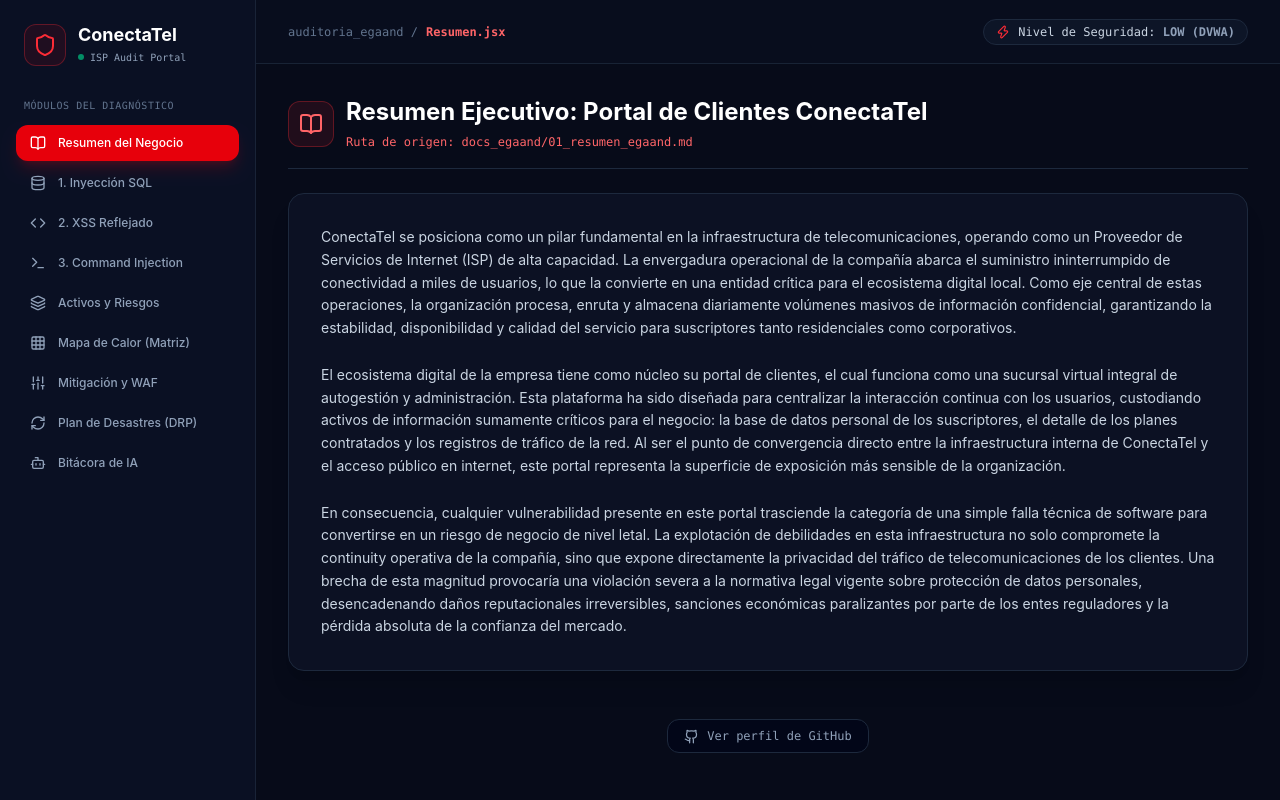
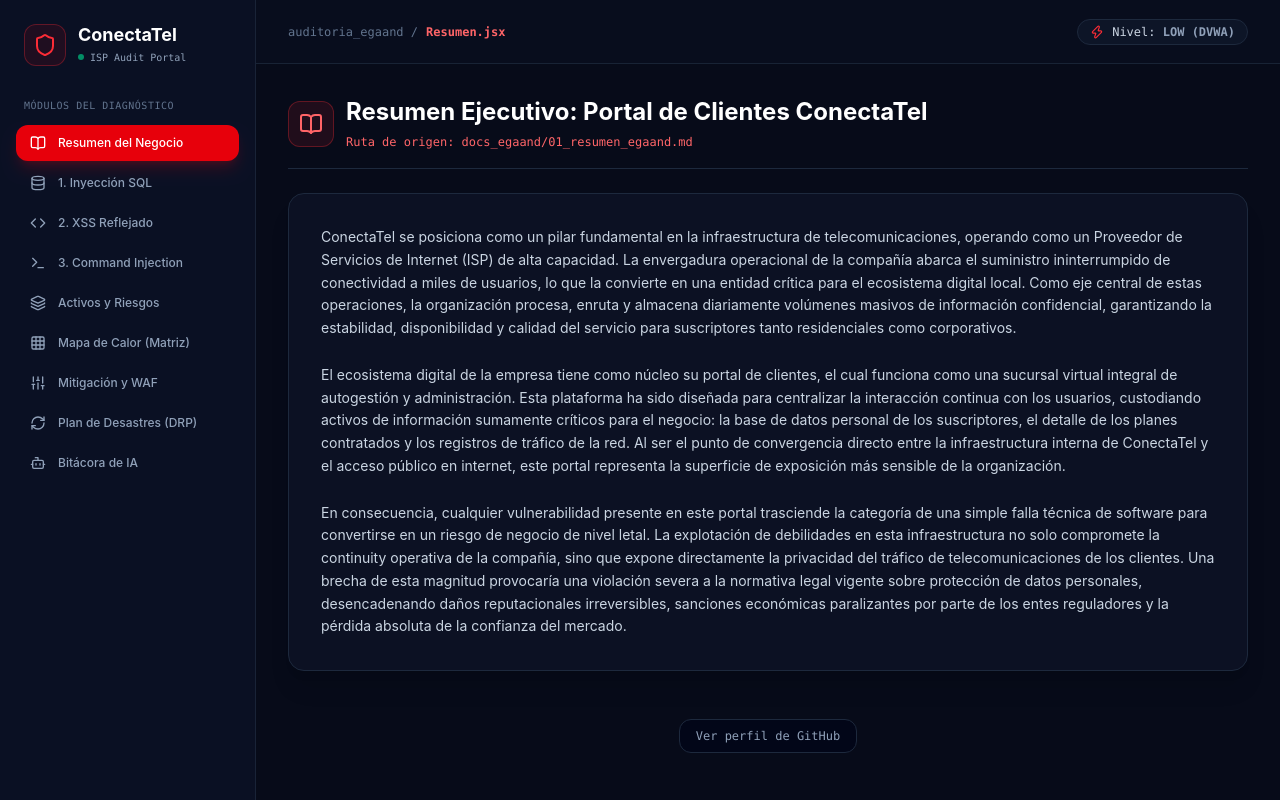
Before and after one commit to andresasd952-design/auditoria_egaand, a React (Vite) app: page / in a window 1280 px wide. Built offline with nearby package versions, Linux system fonts and the light colour scheme.

Commit message:
elimino icono de github del footer y limpio codigo

```diff
--- a/src/App.jsx
+++ b/src/App.jsx
@@ -1,18 +1,5 @@
 import { useState } from "react";
-import {
-  Shield,
-  BookOpen,
-  Database,
-  Code,
-  Terminal,
-  Layers,
-  Grid,
-  Sliders,
-  RefreshCw,
-  Bot,
-  Zap,
-  Github
-} from "lucide-react";
+import { Shield, BookOpen, Database, Code, Terminal, Layers, Grid, Sliders, RefreshCw, Bot, Zap } from "lucide-react";
 
 // Importación de los 9 módulos secundarios
 import Resumen from "./components/Resumen";
@@ -28,7 +15,6 @@ import Prompts from "./components/Prompts";
 export default function App() {
   const [vista, setVista] = useState("resumen");
 
-  // Diccionario maestro de navegación
   const modulos = {
     resumen: { label: "Resumen del Negocio", icon: BookOpen, component: Resumen, file: "Resumen.jsx" },
     sqli: { label: "1. Inyección SQL", icon: Database, component: InyeccionSQL, file: "InyeccionSQL.jsx" },
@@ -45,11 +31,7 @@ export default function App() {
 
   return (
     <div className="flex h-screen bg-[#070b19] text-slate-100 overflow-hidden font-sans">
-
-      {/* ================= BARRA LATERAL IZQUIERDA ================= */}
       <aside className="w-64 bg-[#0a1023] border-r border-slate-800/80 p-4 flex flex-col shrink-0 select-none">
-
-        {/* Cabecera / Marca */}
         <div className="flex items-center gap-3 px-2 mb-8 mt-2">
           <div className="p-2 bg-red-600/10 border border-red-500/30 rounded-xl text-red-500">
             <Shield size={24} />
@@ -62,59 +44,42 @@ export default function App() {
             </div>
           </div>
         </div>
-
-        {/* Menú de navegación */}
-        <div className="text-[10px] font-mono text-slate-500 uppercase tracking-wider px-2 mb-3">
-          Módulos del diagnóstico
-        </div>
-
+        <div className="text-[10px] font-mono text-slate-500 uppercase tracking-wider px-2 mb-3">Módulos del diagnóstico</div>
         <nav className="space-y-1 flex-1">
           {Object.keys(modulos).map((key) => {
             const item = modulos[key];
             const Icono = item.icon;
             const isActive = vista === key;
-
             return (
               <button
                 key={key}
                 onClick={() => setVista(key)}
                 className={`w-full flex items-center gap-3 px-3.5 py-2.5 rounded-xl text-xs font-medium transition-all duration-150 ${
-                  isActive
-                    ? "bg-red-600 text-white font-bold shadow-lg shadow-red-600/20"
-                    : "text-slate-400 hover:bg-slate-800/60 hover:text-slate-200"
+                  isActive ? "bg-red-600 text-white font-bold shadow-lg shadow-red-600/20" : "text-slate-400 hover:bg-slate-800/60 hover:text-slate-200"
                 }`}
               >
-                <Icono size={16} className={isActive ? "text-white" : "text-slate-400"} />
+                <Icono size={16} />
                 <span>{item.label}</span>
               </button>
             );
           })}
         </nav>
-
       </aside>
 
-      {/* ================= ZONA CENTRAL DE CONTENIDO ================= */}
       <main className="flex-1 flex flex-col overflow-y-auto bg-[#070b19]">
-
-        {/* Barra superior de información (Breadcrumbs) */}
         <header className="h-16 border-b border-slate-800/80 px-8 flex items-center justify-between shrink-0 bg-[#0a1023]/50 backdrop-blur">
           <div className="flex items-center gap-2 font-mono text-xs text-slate-400">
             <span className="text-slate-500">auditoria_egaand /</span>
             <span className="text-red-400 font-bold">{modulos[vista].file}</span>
           </div>
-
           <div className="flex items-center gap-2 px-3 py-1 bg-slate-900/80 border border-slate-800 rounded-full font-mono text-xs text-slate-300">
             <Zap size={14} className="text-red-500" />
-            <span>Nivel de Seguridad: <strong className="text-slate-400 font-bold">LOW (DVWA)</strong></span>
+            <span>Nivel: <strong className="text-slate-400">LOW (DVWA)</strong></span>
           </div>
         </header>
 
-        {/* Contenedor dinámico donde se inyecta la vista */}
         <div className="p-8 max-w-6xl mx-auto w-full flex-1 flex flex-col">
-
           <ModuloActual />
-
-          {/* FOOTER EXCLUSIVO DE GITHUB */}
           <footer className="mt-auto pt-12 pb-4 text-center font-mono text-xs">
             <a
               href="https://github.com/andresasd952-design"
@@ -122,15 +87,11 @@ export default function App() {
               rel="noopener noreferrer"
               className="inline-flex items-center gap-2 px-4 py-2 rounded-xl bg-slate-950/80 border border-slate-800 text-slate-400 hover:text-cyan-400 hover:border-slate-700 transition-all duration-200"
             >
-              <Github size={15} />
               <span>Ver perfil de GitHub</span>
             </a>
           </footer>
-
         </div>
-
       </main>
-
     </div>
   );
 }
```
